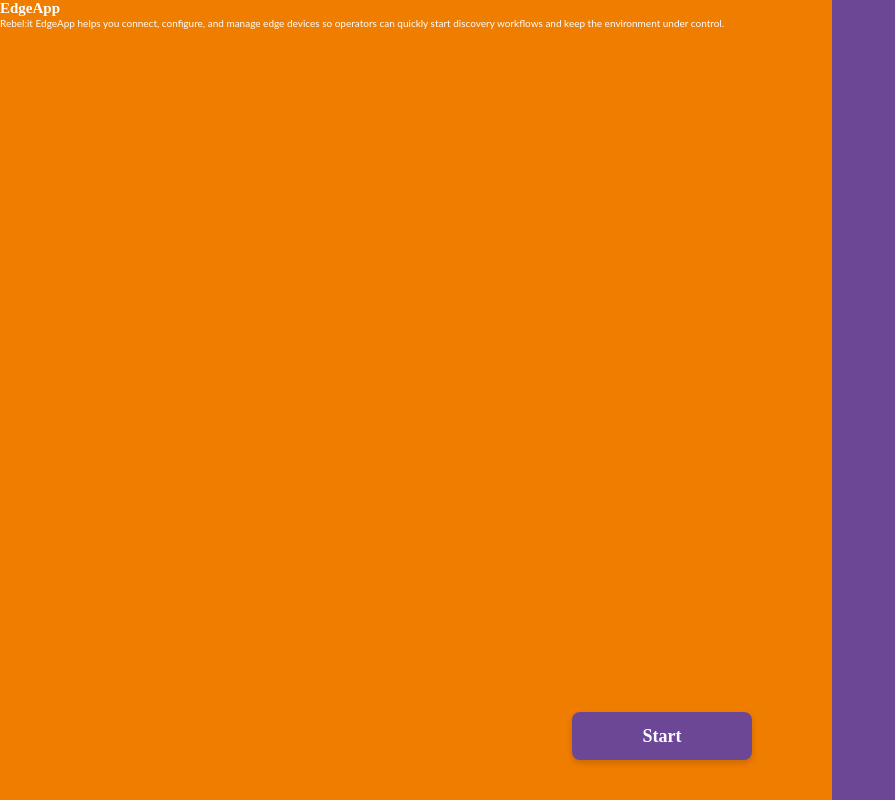
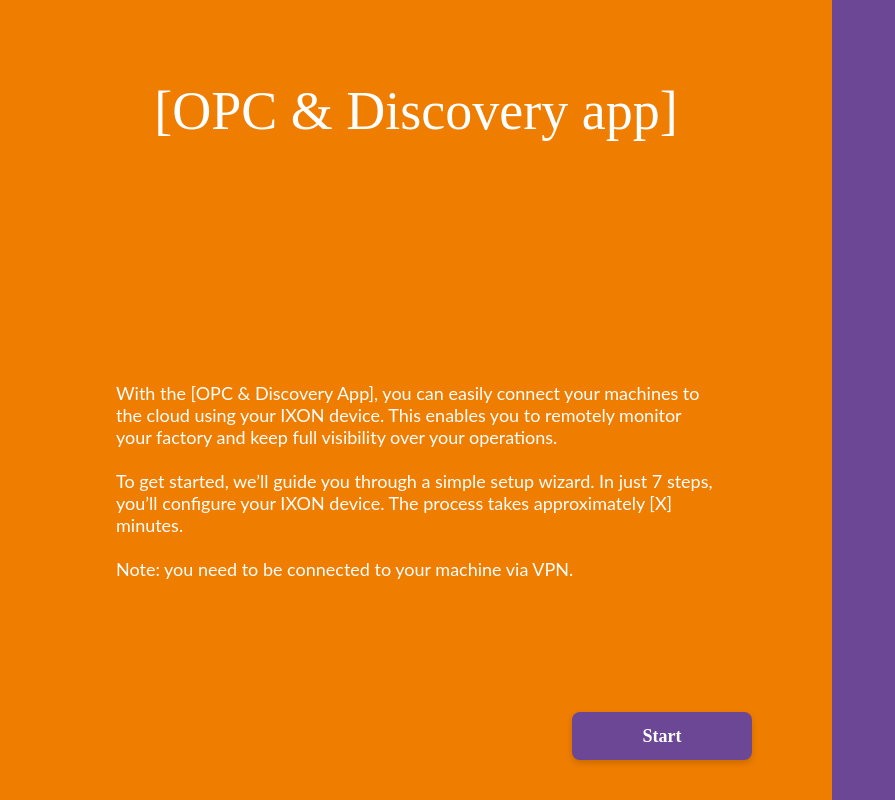
Before and after one commit to Rebel-it/rebel-ot-discover-edgeapp, a React (Vite) app in the folder src/Rebelit.OT.Discover.EdgeApp.WebApp/: page / in a window 1280 px wide. Shown: the whole page, without its empty margins (0-895 px from the left). Built offline with nearby package versions, Linux system fonts and the light colour scheme; a web font is replaced by a local one.

Commit message:
styling of startpage content

```diff
--- a/src/Rebelit.OT.Discover.EdgeApp.WebApp/src/pages/startPage/StartPage.module.css
+++ b/src/Rebelit.OT.Discover.EdgeApp.WebApp/src/pages/startPage/StartPage.module.css
@@ -1,3 +1,18 @@
 .page {
   background-color: var(--orange-500);
+  display: flex;
+  flex-direction: column;
+  align-items: center;
+  padding-top: 80px;
+  gap: 240px;
+
+  .title {
+    font-weight: 400;
+    font-size: 5.4rem;
+  }
+
+  .description {
+    max-width: 600px;
+    font-size: 1.8rem;
+  }
 }
--- a/src/Rebelit.OT.Discover.EdgeApp.WebApp/src/pages/startPage/StartPage.tsx
+++ b/src/Rebelit.OT.Discover.EdgeApp.WebApp/src/pages/startPage/StartPage.tsx
@@ -5,6 +5,7 @@
 
 function StartPage() {
   const navigate = useNavigate()
+  const description = "With the [OPC & Discovery App], you can easily connect your machines to the cloud using your IXON device. This enables you to remotely monitor your factory and keep full visibility over your operations.\n\nTo get started, we’ll guide you through a simple setup wizard. In just 7 steps, you’ll configure your IXON device. The process takes approximately [X] minutes.\n\nNote: you need to be connected to your machine via VPN."
 
   return (
     <WizardPage
@@ -13,10 +14,14 @@
       onContinue={() => navigate('/login')}
     >
       <section className={styles.page}>
-          <h1 className={styles.title}>EdgeApp</h1>
+          <h1 className={styles.title}>[OPC & Discovery app]</h1>
           <p className={styles.description}>
-            Rebel:it EdgeApp helps you connect, configure, and manage edge devices so operators can
-            quickly start discovery workflows and keep the environment under control.
+            {description.split('\n\n').map((paragraph, index) => (
+              <span key={index}>
+                {paragraph}
+                <br /><br />
+              </span>
+            ))}
           </p>
       </section>
     </WizardPage>
```
